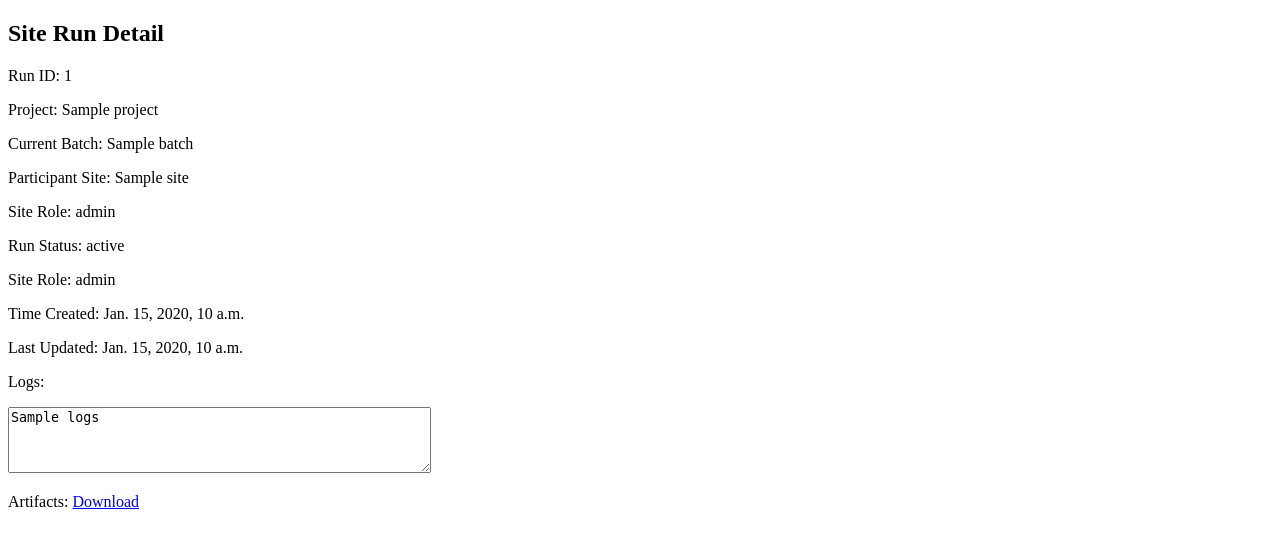
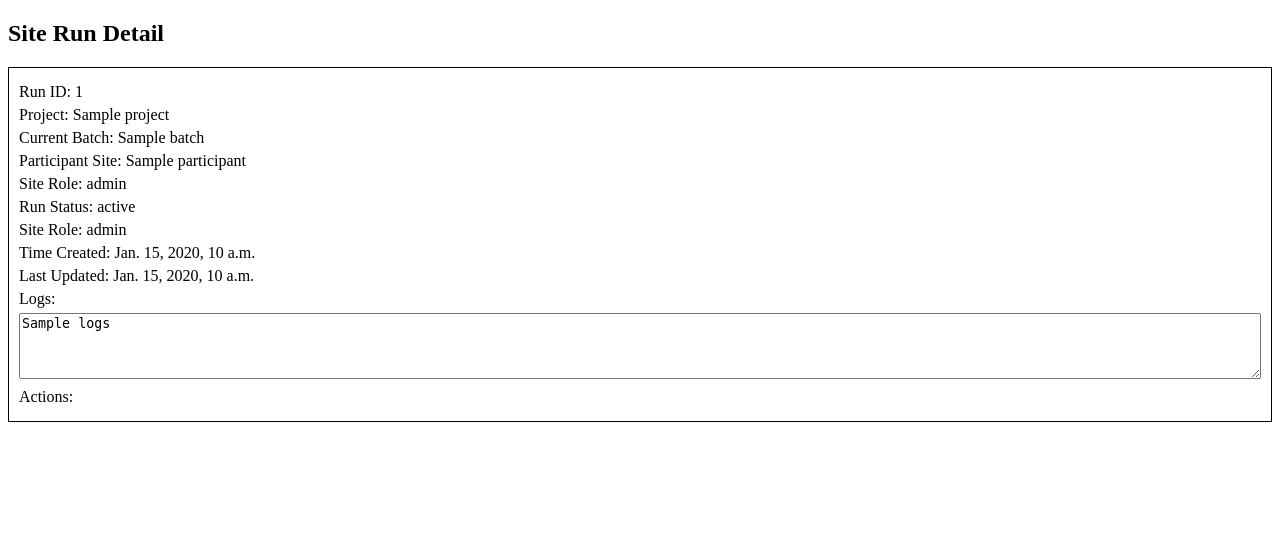
Before and after one commit to denoslab/friendlyfl-controller, a Django app: template friendlyfl/controller/templates/controller/run_detail.html in a window 1280 px wide. Shown: the top 548 px of the page. Run offline with Django 4.2, Linux system fonts and the light colour scheme; the template is opened without the code that fills it: most values are stand-ins (such as "Sample title", 1, 10 or a date in 2020).

Commit message:
[FL-47] enable runs detail page (#17)

```diff
--- a/friendlyfl/controller/templates/controller/project_detail.html
+++ b/friendlyfl/controller/templates/controller/project_detail.html
@@ -109,7 +109,8 @@
                     <td>{{ run.updated_at }}</td>
                     <td>{{ run.status }}</td>
                     <td>{{ run.batch }}</td>
-                    <td>TO_DO</td>
+                    <td><a href="/controller/runs/detail/{{ run.batch }}/{{ project_id }}/{{ site_id }}">Details</a>
+                    </td>
                 </tr>
             {% endfor %}
         </table>
--- a/friendlyfl/controller/templates/controller/run_detail.html
+++ b/friendlyfl/controller/templates/controller/run_detail.html
@@ -1,8 +1,9 @@
+{% load get_actions from fl_tag %}
+{% load upper_first_char from fl_tag %}
+
 <!DOCTYPE html>
 <html lang="en">
 <head>
-    <meta charset="UTF-8">
-    <title>Site Run Detail</title>
     <style>
         table,
         th,
@@ -11,27 +12,59 @@
             border: 1px solid black;
             border-collapse: collapse;
         }
+
+        .box-container {
+            display: grid;
+            grid-template-columns: repeat(3, 1fr); /* Up to 3 boxes per row */
+            gap: 20px; /* Adjust the gap between boxes */
+            justify-content: flex-start; /* Align boxes to the left of each row */
+        }
+
+        .box {
+            border: 1px solid #000;
+            padding: 10px;
+            box-sizing: border-box;
+            width: 100%; /* Make sure each box takes the full available width */
+        }
+
+        .box p {
+            margin: 5px 0;
+        }
+
+        .box textarea {
+            width: 100%;
+            box-sizing: border-box;
+        }
+
+        .current-highlight-box {
+            border: 2px solid red;
+            font-weight: bold;
+        }
     </style>
 </head>
 <body>
 
 <h2>Site Run Detail</h2>
-
-{% if current_run %}
-    <p>Run ID: {{ current_run.id }} </p>
-    <p>Project: {{ current_run.project.name }} </p>
-    <p>Current Batch: {{ current_run.batch }} </p>
-    <p>Participant Site: {{ current_run.participant.site.name }} </p>
-    <p>Site Role: {{ current_run.role }} </p>
-    <p>Run Status: {{ current_run.status }} </p>
-    <p>Site Role: {{ current_run.role }} </p>
-    <p>Time Created: {{ current_run.created_at }} </p>
-    <p>Last Updated: {{ current_run.updated_at }} </p>
+{% for run in runs %}
+    {% if run %}
+        <div class="box {% if participant ==  run.participant and runs|length > 1 %}current-highlight-box{% endif %}">
+            <p>Run ID: {{ run.id }} </p>
+            <p>Project: {{ run.project }} </p>
+            <p>Current Batch: {{ run.batch }} </p>
+            <p>Participant Site: {{ run.participant }} </p>
+            <p>Site Role: {{ run.role }} </p>
+            <p>Run Status: {{ run.status }} </p>
+            <p>Site Role: {{ run.role }} </p>
+            <p>Time Created: {{ run.created_at }} </p>
+            <p>Last Updated: {{ run.updated_at }} </p>
             <p>Logs:</p>
-    <p><textarea rows="4" cols="50">{{ current_run.logs }}</textarea></p>
-    <p>Artifacts: <a href="artifact/">Download</a></p>
-{% else %}
-    <p>No Run detail available.</p>
+            <p><textarea rows="4" cols="50">{{ run.logs }}</textarea></p>
+            <p>Actions:</p>
+            {% for action in run.status|get_actions %}
+                <a href="artifact/{{ action }}" class="btn btn-primary">{{ action|upper_first_char }}</a>
+            {% endfor %}
+        </div>
     {% endif %}
+{% endfor %}
 </body>
 </html>
--- a/friendlyfl/controller/templatetags/fl_tag.py
+++ b/friendlyfl/controller/templatetags/fl_tag.py
@@ -1,11 +1,16 @@
 import arrow
+
 from django import template
 
 register = template.Library()
 
-
 update_at = 'updated_at'
 create_at = 'created_at'
+status_dic = {"FAILED": 0, "PENDING FAILED": 1, "STANDBY": 2, "PREPARING": 3, "RUNNING": 4, "PENDING SUCCESS": 5,
+              "SUCCESS": 6}
+download = 'download'
+restart = 'restart'
+stop = 'stop'
 
 
 @register.filter
@@ -50,3 +55,31 @@
     if not update_at or not create_at:
         return 0
     return update_at - create_at
+
+
+@register.filter
+def get_actions(status: str):
+    actions = []
+    if not status:
+        return actions
+    status = status.upper()
+    if status not in status_dic:
+        return actions
+    code = status_dic[status]
+    if code == 6:
+        actions.append(download)
+        actions.append(restart)
+        return actions
+    if code >= 2:
+        actions.append(stop)
+        actions.append(restart)
+        return actions
+    actions.append(restart)
+    return actions
+
+
+@register.filter
+def upper_first_char(status: str):
+    if not status:
+        return ''
+    return status[:1].upper() + status[1:]
--- a/friendlyfl/controller/urls.py
+++ b/friendlyfl/controller/urls.py
@@ -9,4 +9,5 @@
     path("projects/join/", views.project_join),
     path("projects/leave/", views.project_leave),
     path("runs/<int:run_id>/", views.run_detail),
+    path("runs/detail/<int:batch>/<int:project_id>/<int:site_id>/", views.run_detail),
 ]
```
Also changed, not shown: friendlyfl/controller/views.py (+22 -14 lines). Lines whose indentation alone changed are shown as unchanged.
